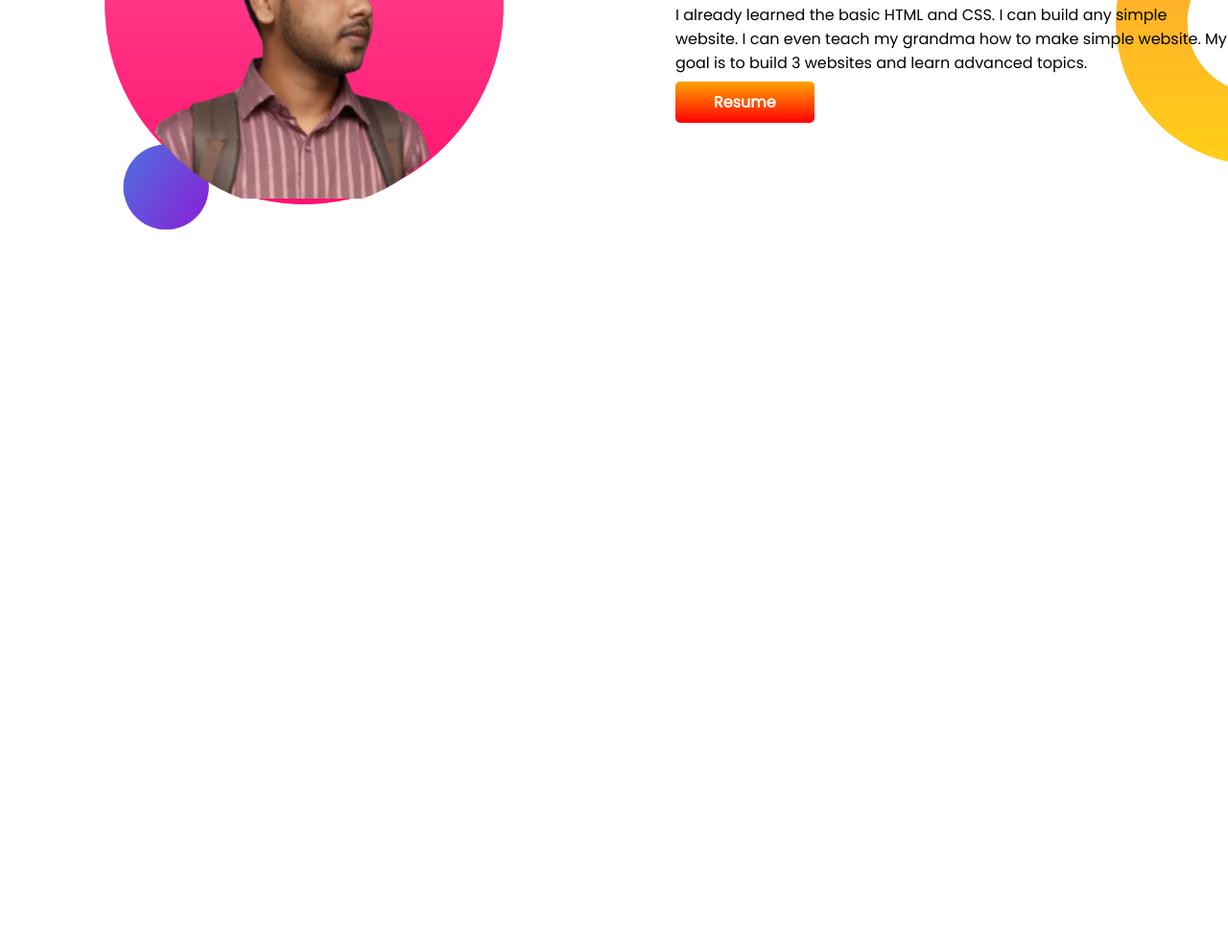
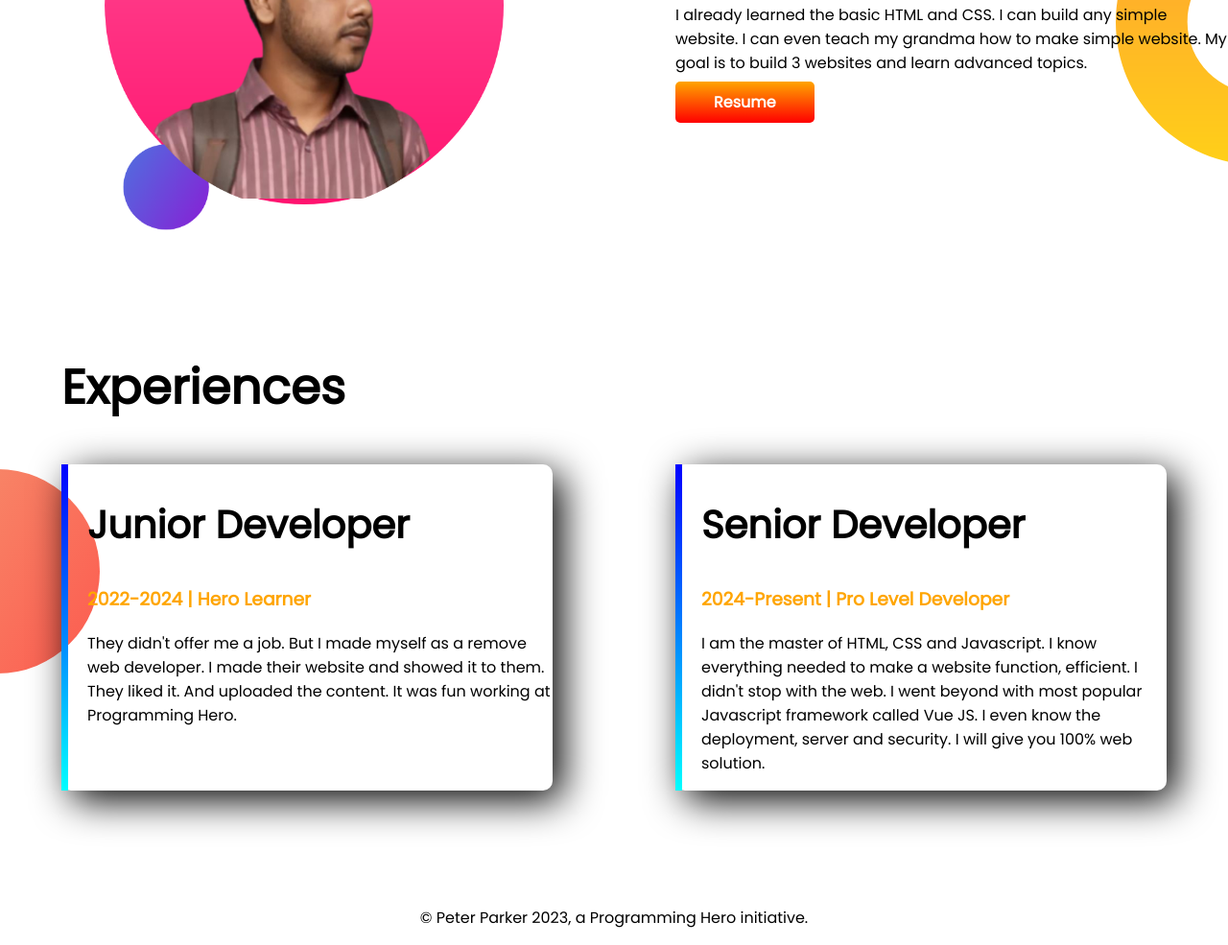
Before and after one commit to ARS-shajib/developer-portfolio, a plain HTML site: page index.html in a window 1280 px wide. Shown: the part 809-1794 px from the top of the page at 96% size. Before the commit the page ends 1136 px from the top, so only its background shows below. Drawn offline with Linux system fonts and the light colour scheme.

Commit message:
portfolio done

```diff
--- a/index.html
+++ b/index.html
@@ -13,10 +13,10 @@
 </head>
 
 <body>
-    <section class="top-banner">
+    <section class="top-banner flexible-container">
         <div class="half-width">
             <h1>Welcome To</h1>
-            <h1><span id="Name">Abdur Rahman</span> World!</h1>
+            <h1><span class="Name">Abdur Rahman</span> World!</h1>
             <h4>Competitive Programmer</h4>
             <p>I am a Competitive Programmer. Competitive programming helps me a lot to increase my analytic and
                 problem solving skill.
@@ -32,7 +32,7 @@
         </div>
     </section>
 
-    <section class="Dream-Big">
+    <section class="Dream-Big flexible-container">
         <div class="half-width">
             <img src="images/my-ex.png" alt="">
         </div>
@@ -46,6 +46,29 @@
         </div>
     </section>
 
+    <section class="Experiences">
+        <h1 style="padding-left: 5%;">Experiences</h1>
+        <div class="flexible-container">
+            <div id="Junior-dev" class="experience-item">
+                <h2>Junior Developer</h2>
+                <h3 class="Name">2022-2024 | Hero Learner</h3>
+                <p>They didn't offer me a job. But I made myself as a remove web developer. I made their website and
+                    showed
+                    it to them. They liked it. And uploaded the content. It was fun working at Programming Hero.</p>
+            </div>
+            <div id="Senior-dev" class="experience-item">
+                <h2>Senior Developer</h2>
+                <h3 class="Name">2024-Present | Pro Level Developer</h3>
+                <p>I am the master of HTML, CSS and Javascript. I know everything needed to make a website function,
+                    efficient. I didn't stop with the web. I went beyond with most popular Javascript framework called
+                    Vue
+                    JS. I even know the deployment, server and security. I will give you 100% web solution.</p>
+            </div>
+        </div>
+    </section>
+    <footer>
+        <p style="text-align: center;">© Peter Parker 2023, a Programming Hero initiative.</p>
+    </footer>
 </body>
 
 </html>
--- a/style.css
+++ b/style.css
@@ -7,14 +7,32 @@ h1 {
     font-size: 50px;
 }
 
-#Name {
+h2 {
+    font-size: 40px;
+}
+
+.Name {
     color: orange;
 }
 
-section {
+.flexible-container {
     display: flex;
-    margin-top: 40px;
-    margin-bottom: 80px;
+    margin-bottom: 120px;
+}
+
+.Experiences {
+    background-image: url(images/exp-bg.png);
+    background-repeat: no-repeat;
+    background-position: left;
+}
+
+.experience-item {
+    width: 40%;
+    padding-left: 20px;
+    margin-left: 5%;
+    margin-right: 5%;
+    border-radius: 10px;
+    box-shadow: 10px 10px 40px black;
 }
 
 .half-width {
@@ -45,3 +63,15 @@ section {
     border-radius: 5px;
     padding: 10px 40px;
 }
+
+#Junior-dev {
+    border-left: 7px solid;
+    border-image: linear-gradient(blue, cyan);
+    border-image-slice: 1;
+}
+
+#Senior-dev {
+    border-left: 7px solid;
+    border-image: linear-gradient(blue, cyan);
+    border-image-slice: 1;
+}
```
